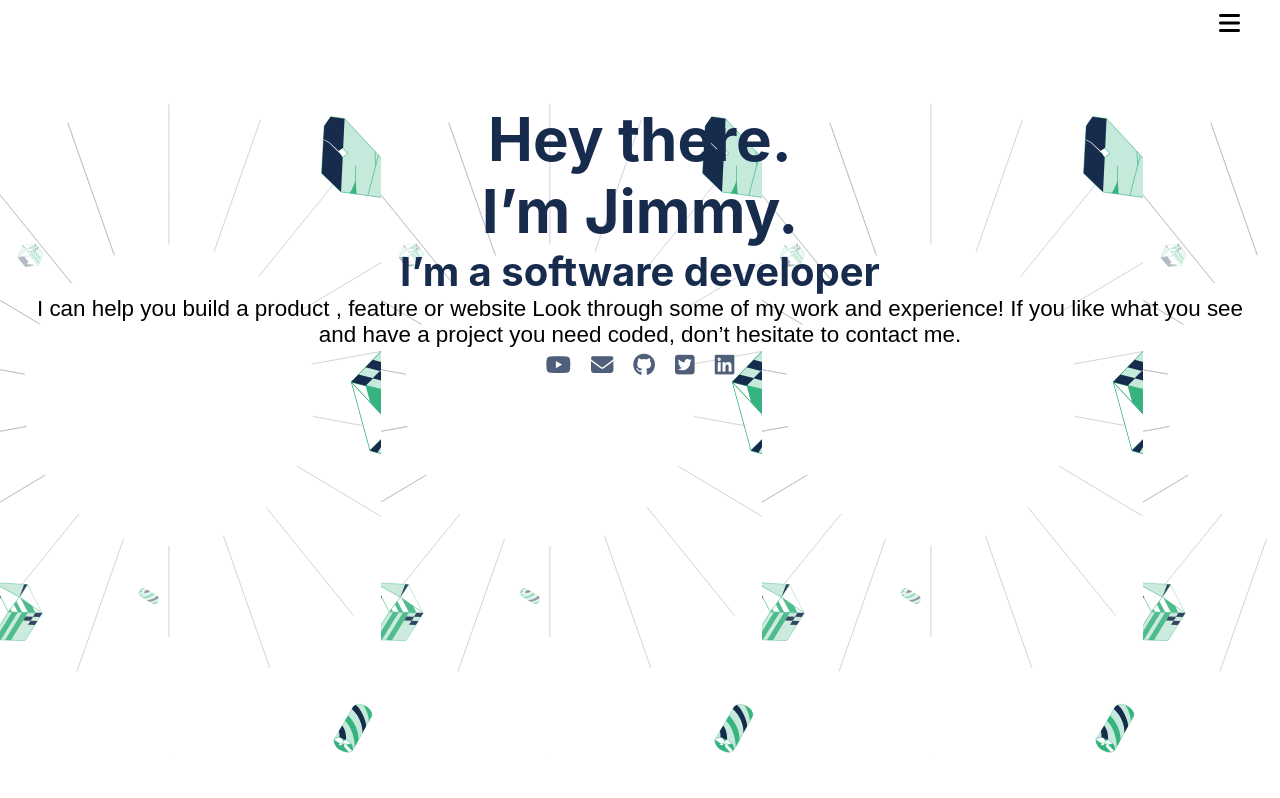
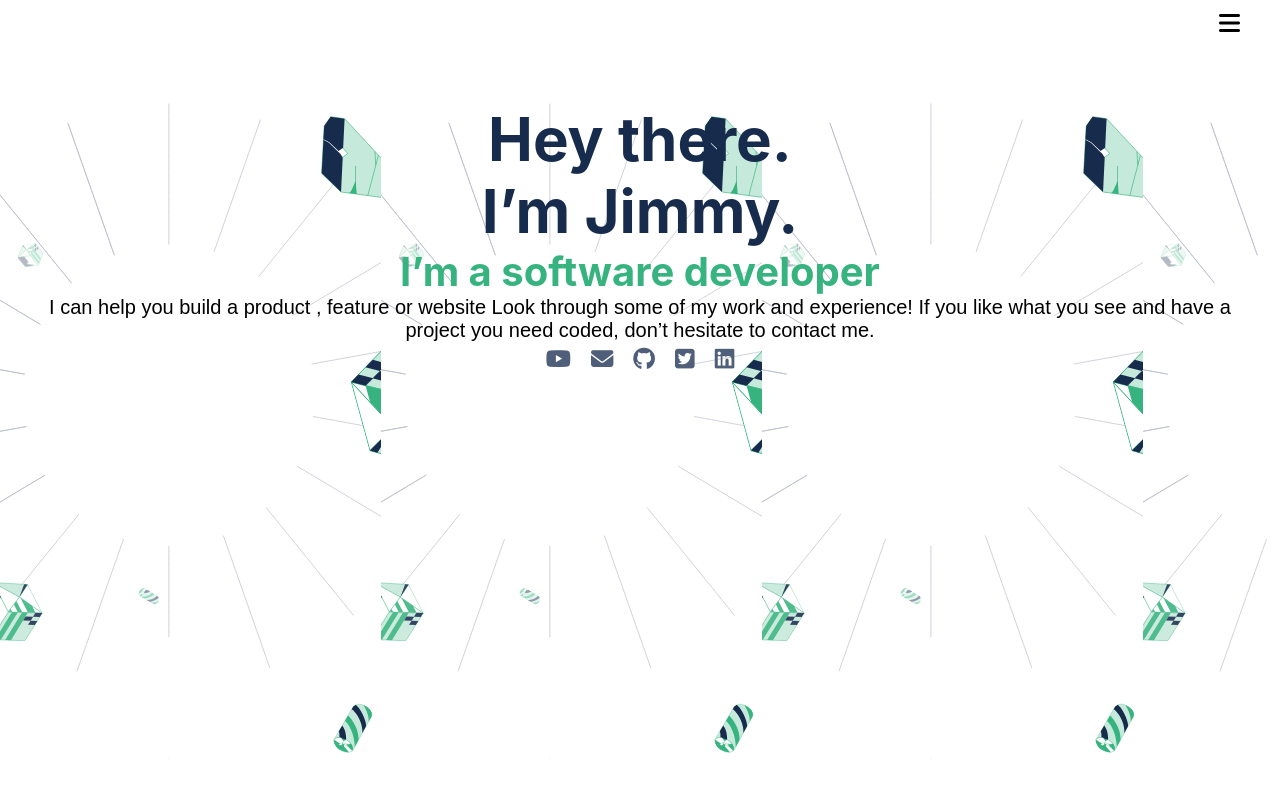
Before and after one commit to mohamedgamaleldin999999/microberse-portfolio, a plain HTML site: page index.html in a window 1280 px wide. Drawn offline with Linux system fonts and the light colour scheme.

Commit message:
Change size of paragraph

```diff
--- a/index.html
+++ b/index.html
@@ -19,7 +19,7 @@
     <section class="main">
         <div class="main-text">
             <h1>Hey there.<br> I’m Jimmy.</h1>
-            <h>I’m a software developer</h>
+            <h class="green">I’m a software developer</h>
         </div>
         <div class="scnd-text">
             <p> I can help you build a product , feature or website Look through some of my work and experience! If you like what you see and have a project you need coded,
--- a/styles.css
+++ b/styles.css
@@ -41,7 +41,7 @@
   flex-direction: column;
 }
 
-.main-text span {
+.green {
   color: #36b37e;
 }
 
@@ -51,7 +51,7 @@
   justify-content: center;
   text-align: center;
   padding: 0 27px;
-  font-size: 1.4em;
+  font-size: 20px;
 }
 
 .social-icons {
```
